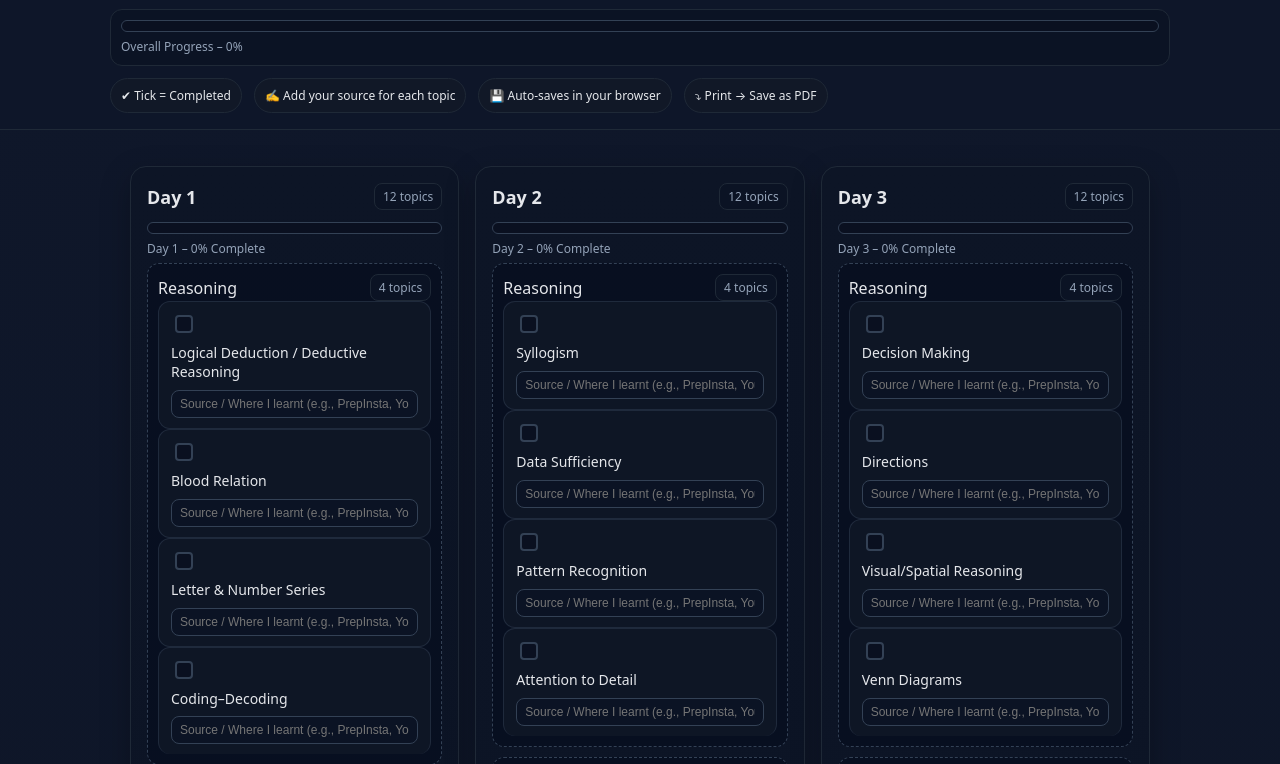
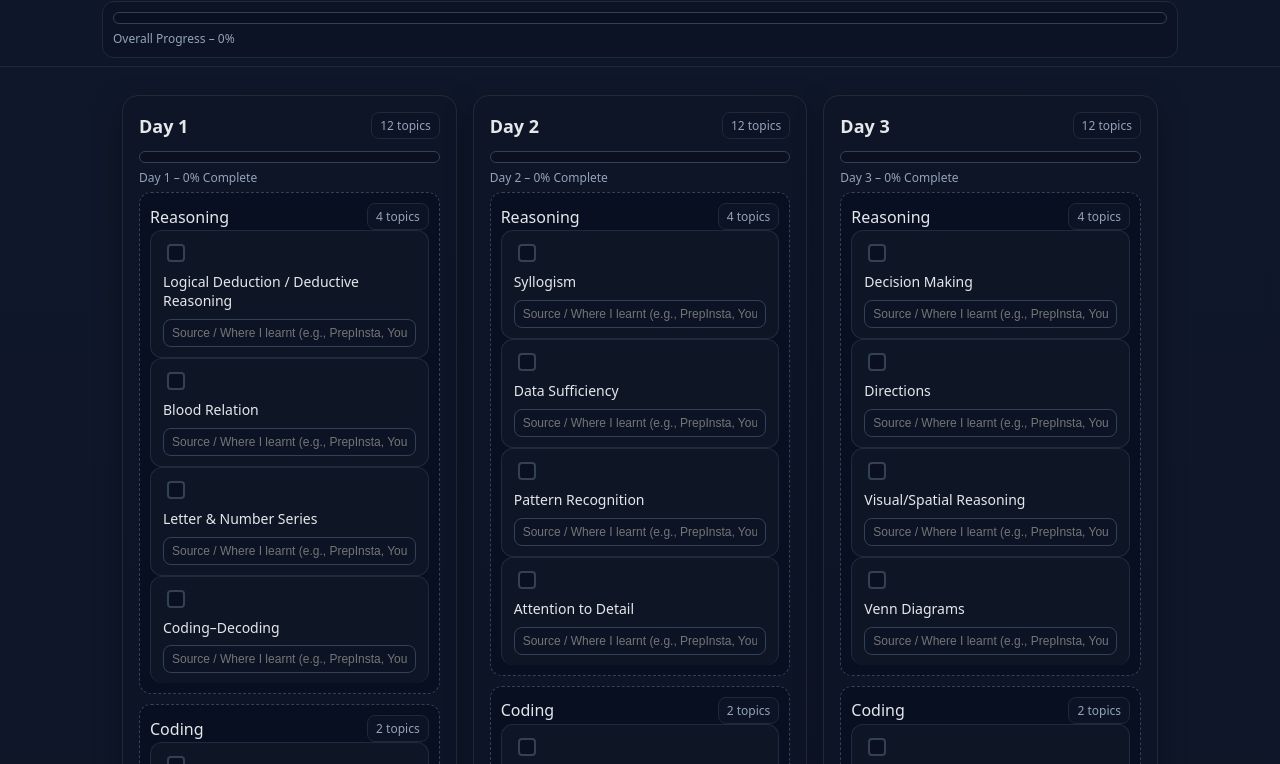
Before and after one commit to MohitCh011/TCS-NQT-Preparation-page, a plain HTML site: page index.html in a window 1280 px wide. Shown: the part 89-853 px from the top of the page. Drawn offline with Linux system fonts and the light colour scheme.

Commit message:
Remove legend from global progress section
Removed legend section from global progress display.

```diff
--- a/index.html
+++ b/index.html
@@ -51,6 +51,7 @@
   .day-progress{ width:100%; margin: 10px 0 6px; }
   details{ border:1px dashed var(--ring); border-radius: 12px; padding: 10px; background: rgba(2, 6, 23, .35); }
   details + details{ margin-top: 10px; }
+  .wrap{ padding: 8px 12px; }
   summary{ cursor:pointer; list-style: none; display:flex; align-items:center; justify-content: space-between; }
   summary::-webkit-details-marker{ display:none; }
   .badge{ padding: 4px 8px; border-radius: 8px; border:1px solid var(--border); background:#0b1324; color: var(--muted);
@@ -108,6 +109,7 @@
       padding: 10px 0;
       gap: 20px;
     }
+
     .card {
       padding: 14px;
       border-radius: 14px;
@@ -150,14 +152,9 @@
       <div class="bar"><div class="fill" id="overall-fill"></div></div>
       <div class="pct" id="overall-pct">Overall Progress – 0%</div>
     </div>
-    <div class="legend">
-      <span class="chip">✔ Tick = Completed</span>
-      <span class="chip">✍ Add your source for each topic</span>
-      <span class="chip">💾 Auto-saves in your browser</span>
-      <span class="chip">⤵ Print → Save as PDF</span>
-    </div>
   </div>
 </header>
+
 <main class="wrap">
   <div class="grid">
 <section class="card" data-day="Day 1">
@@ -1172,10 +1169,10 @@
   </details>
 </section>
   </div>
-  <p class="print-tip">Tip: Use <strong>Print</strong> → <em>Save as PDF</em> to export your current checklist state.</p>
+
 </main>
 <footer>
-  Built with ❤️ (HTML, CSS, JS with localStorage). Your data stays in your browser.
+
 </footer>
 <script>
 // === Persistence & Progress ===
```
